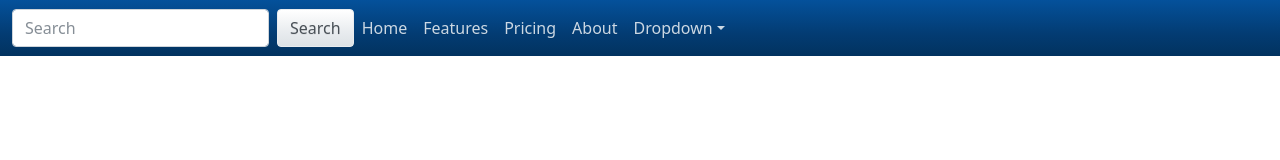
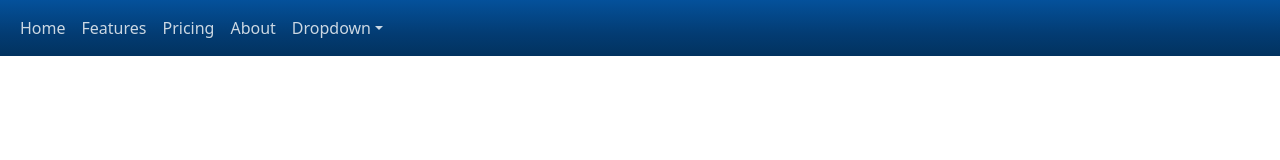
Before and after one commit to ianfa2201/TallerBootstrap, a plain HTML site: page index.html in a window 1280 px wide. Drawn offline with Linux system fonts and the light colour scheme.

Commit message:
Se retiro la barra de busqueda

```diff
--- a/index.html
+++ b/index.html
@@ -16,10 +16,7 @@
               </button>
         <div class="container-fluid">
             <div class="collapse navbar-collapse" id="navbarColor02">
-                <form class="d-flex">
-                    <input class="form-control me-sm-2" type="text" placeholder="Search">
-                    <button class="btn btn-secondary my-2 my-sm-0" type="submit">Search</button>
-                </form>
+
                 <ul class="navbar-nav me-auto">
                     <li class="nav-item active">
                         <a class="nav-link" href="#">Home
```
